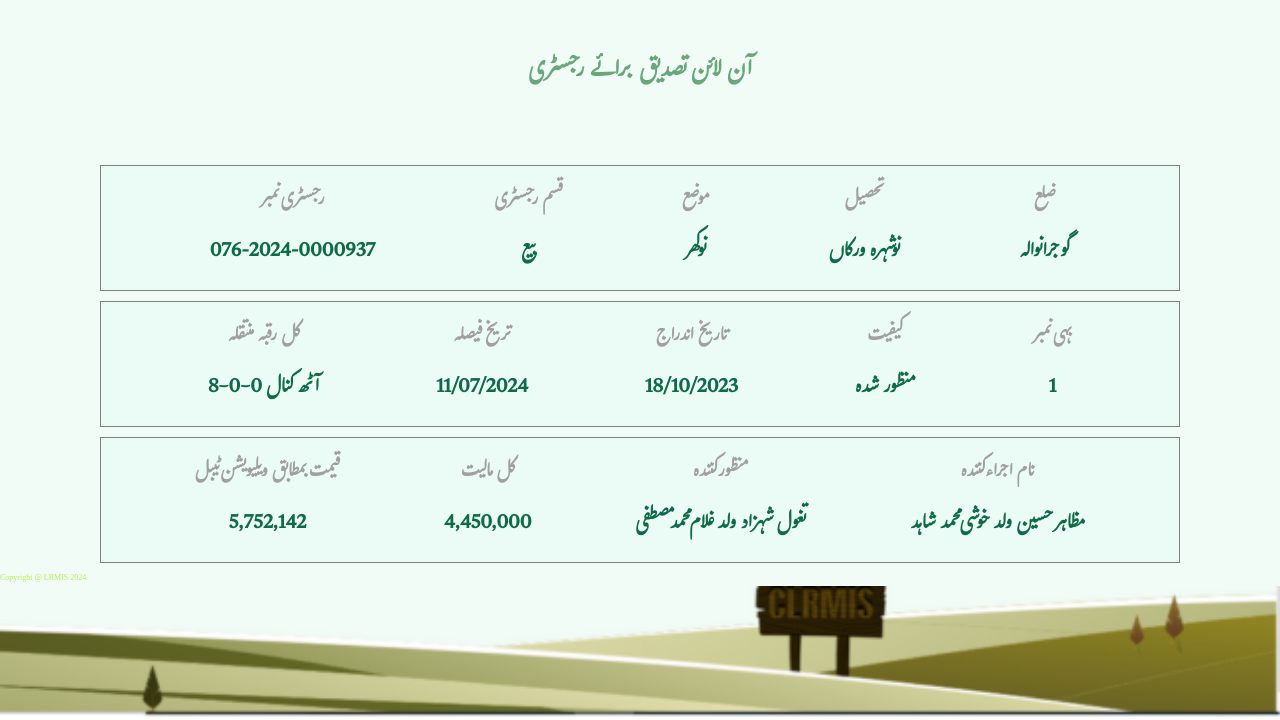
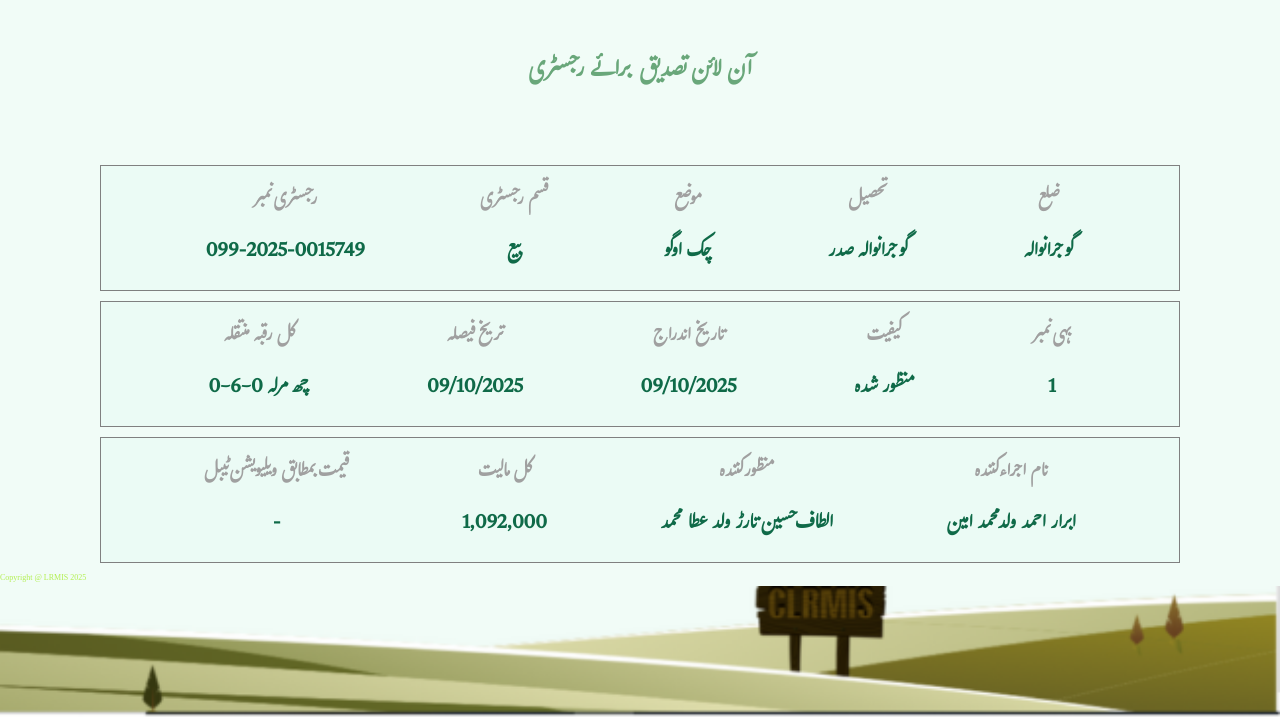
Before and after one commit to punjabzameen/https-onlinefard.punjab-zameen.gov.pk-RegistryVerification-data-HZVAQeF2t2k2M2k12QFYHZ1UGNPHZHI-76, a plain HTML site: page index.html in a window 1280 px wide. Shown: the part 80-800 px from the top of the page. Drawn offline with Linux system fonts and the light colour scheme.

Commit message:
Update index.html

```diff
--- a/index.html
+++ b/index.html
@@ -32,7 +32,7 @@
             <div class="item text1">
                 <h3>رجسٹری نمبر
                 </h3>
-                <p>076-2024-0000937
+                <p>099-2025-0015749
                 </p>
             </div>
             <div class="item text2"><h3>قسم رجسٹری
@@ -42,13 +42,13 @@
             <div class="item text3">
                 <h3>موضع
                 </h3>
-                <p>نوکھر
+                <p>چک اوگو
                 </p>
             </div>
             <div class="item text4">
                 <h3>تحصیل
                 </h3>
-                <p>نوشہرہ ورکاں
+                <p>گوجرانوالہ صدر
                 </p>
             </div>
             <div class="item text5">
@@ -63,18 +63,18 @@
             <div class="item text1">
                 <h3>کل رقبہ منتقلہ
                 </h3>
-                <p>8-0-0 آٹھ کنال
+                <p>0-6-0 چھ مرلہ
                 </p>
             </div>
             <div class="item text2"><h3>تریخ فیصلہ
 
             </h3>
-            <p>11/07/2024
+            <p>09/10/2025
             </p></div>
             <div class="item text3">
                 <h3>تاریخ اندراج
                 </h3>
-                <p>18/10/2023
+                <p>09/10/2025
                 </p>
             </div>
             <div class="item text4">
@@ -95,23 +95,23 @@
             <div class="item text1">
                 <h3>قیمت بمطابق ویلیویشن ٹیبل
                 </h3>
-                <p>5,752,142
+                <p>-
                 </p>
             </div>
             <div class="item text2"><h3>کل مالیت
             </h3>
-            <p>4,450,000
+            <p>1,092,000
             </p></div>
             <div class="item text3">
                 <h3>منظور کنندہ
                 </h3>
-                <p>تغول شہزاد ولد غلام محمد مصطفی
+                <p>الطاف حسین تارڑ ولد عطا محمد
                 </p>
             </div>
             <div class="item text4">
                 <h3>نام اجراء کنندہ
                 </h3>
-                <p>مظاہر حسین ولد خوشی محمد شاہد
+                <p>ابرار احمد ولد محمد امین
                 </p>
             </div>
 
@@ -120,11 +120,12 @@
     </section>
     <!-- ----------------- Inage section------------------ -->
      <div class="bottom_img">
-        Copyright @ LRMIS 2024
+        Copyright @ LRMIS 2025
 
      </div>
      <!-- <div class="main">
     </div> -->
 
 </body>
+
 </html>
```
